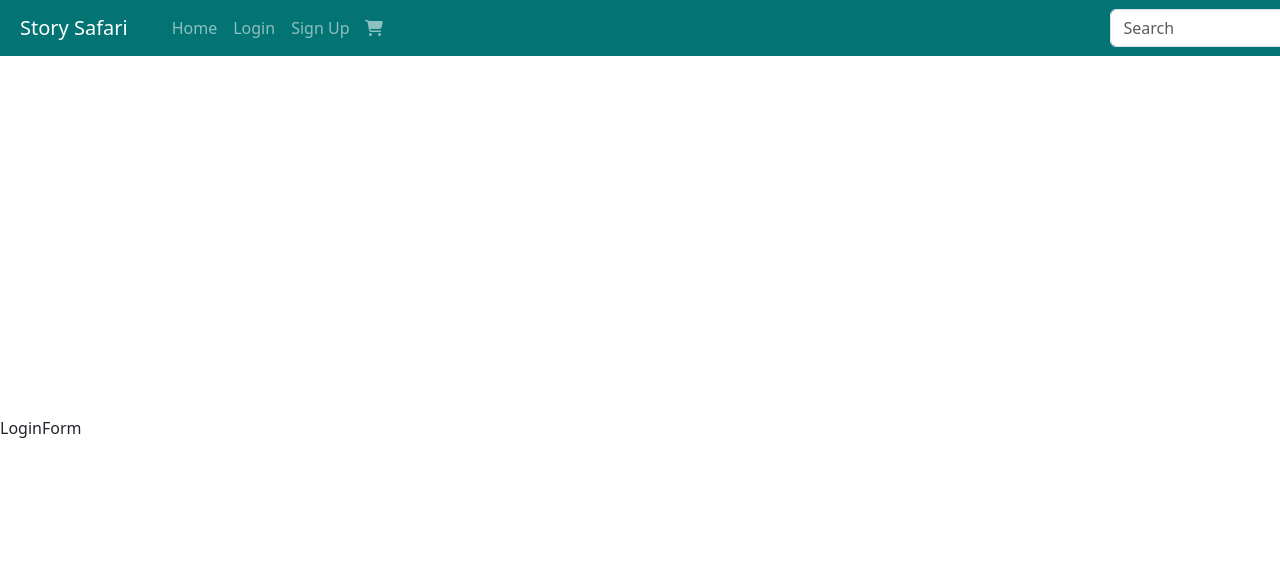
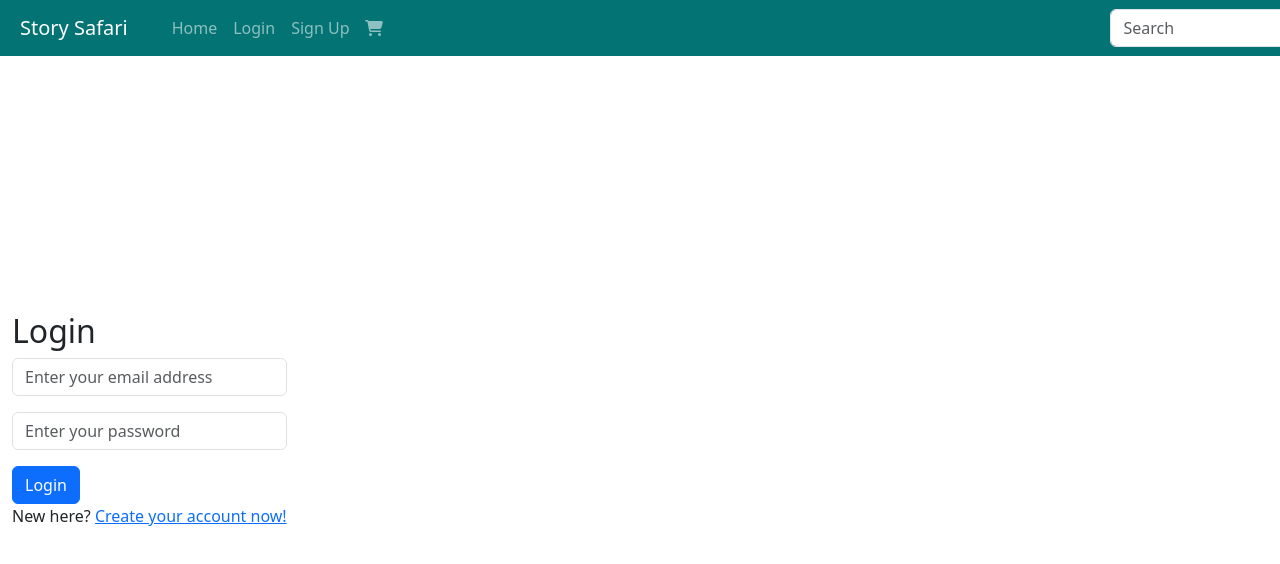
Before and after one commit to keironchaudhry/bookshop-project, a React (Vite) app: page /login in a window 1280 px wide. Shown: the top 564 px of the page. Built offline with nearby package versions, Linux system fonts and the light colour scheme.

Commit message:
Feat: Set scaffolding code for login page

```diff
--- a/src/pages/auth/LoginForm.tsx
+++ b/src/pages/auth/LoginForm.tsx
@@ -1,6 +1,69 @@
+import { useState } from "react";
+
+import { Link, useNavigate } from "react-router-dom";
+
+import Container from "react-bootstrap/Container";
+import Form from "react-bootstrap/Form";
+import Button from "react-bootstrap/Button";
 
 export function LoginForm() {
+  const [loginData, setLoginData] = useState({
+    email: "",
+    password1: "",
+  });
+
+  const handleChange = (event: { target: { name: string; value: string } }) => {
+    setLoginData({
+      ...loginData,
+      [event.target.name]: event.target.value,
+    });
+  };
+
+  const navigate = useNavigate();
+
+  const handleSubmit = async (event: { preventDefault: () => void }) => {
+    event.preventDefault();
+    try {
+      setLoginData({
+        email: "",
+        password1: "",
+      });
+
+      navigate("/home");
+    } catch (error) {
+      console.error(error);
+    }
+  };
+
   return (
-    <div>LoginForm</div>
-  )
+    <Container>
+      <h2>Login</h2>
+      <Form onSubmit={handleSubmit}>
+        <Form.Group className="mb-3" controlId="exampleForm.ControlInput1">
+          <Form.Control
+            type="text"
+            placeholder="Enter your email address"
+            name="email"
+            value={loginData.email}
+            onChange={handleChange}
+          />
+        </Form.Group>
+        <Form.Group className="mb-3" controlId="exampleForm.ControlTextarea1">
+          <Form.Control
+            type="password"
+            placeholder="Enter your password"
+            name="password1"
+            value={loginData.password1}
+            onChange={handleChange}
+          />
+        </Form.Group>
+        <Button type="submit" variant="primary">
+          Login
+        </Button>
+      </Form>
+      <p>
+        New here? <Link to="/signup">Create your account now!</Link>
+      </p>
+    </Container>
+  );
 }
```
